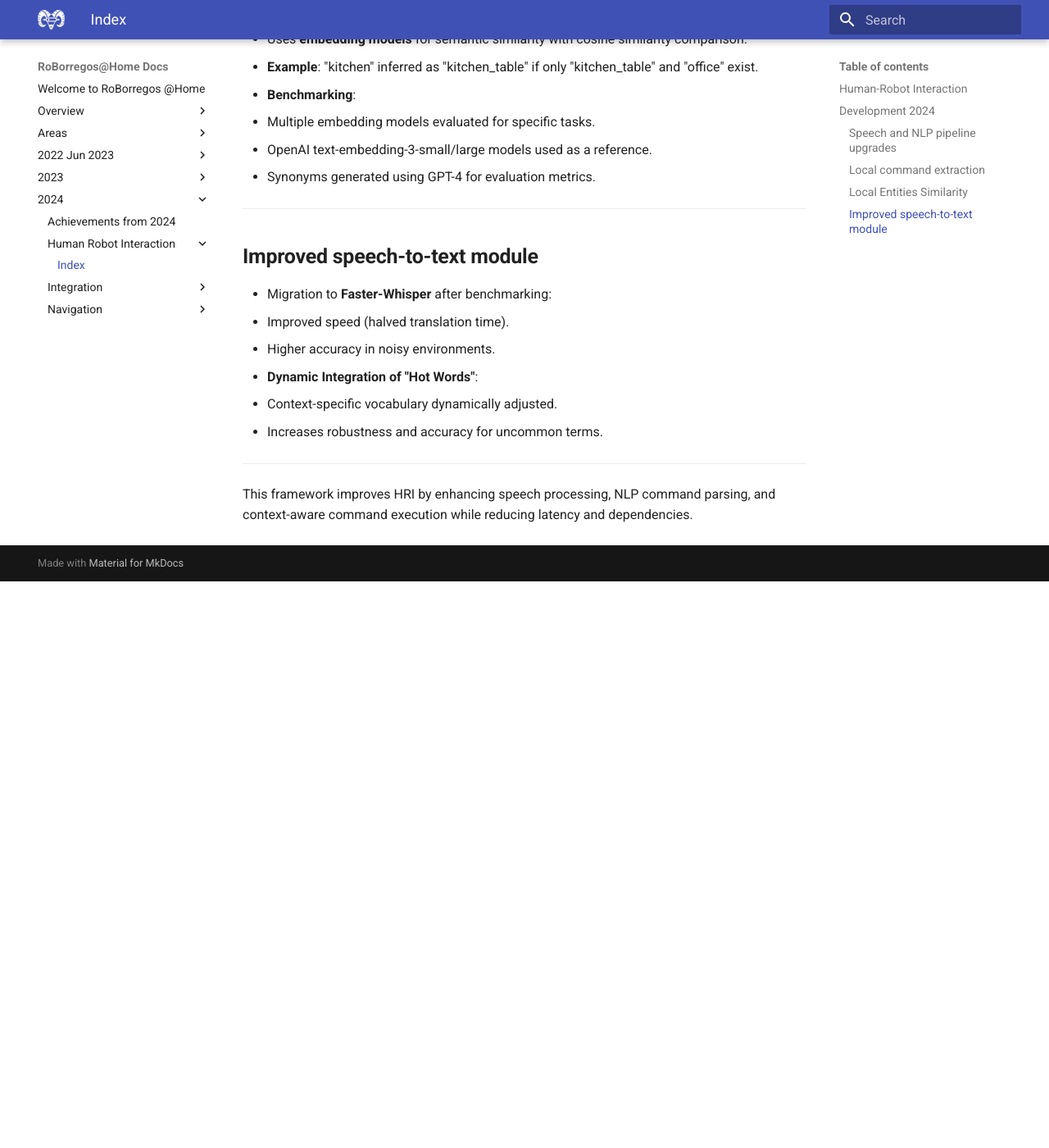
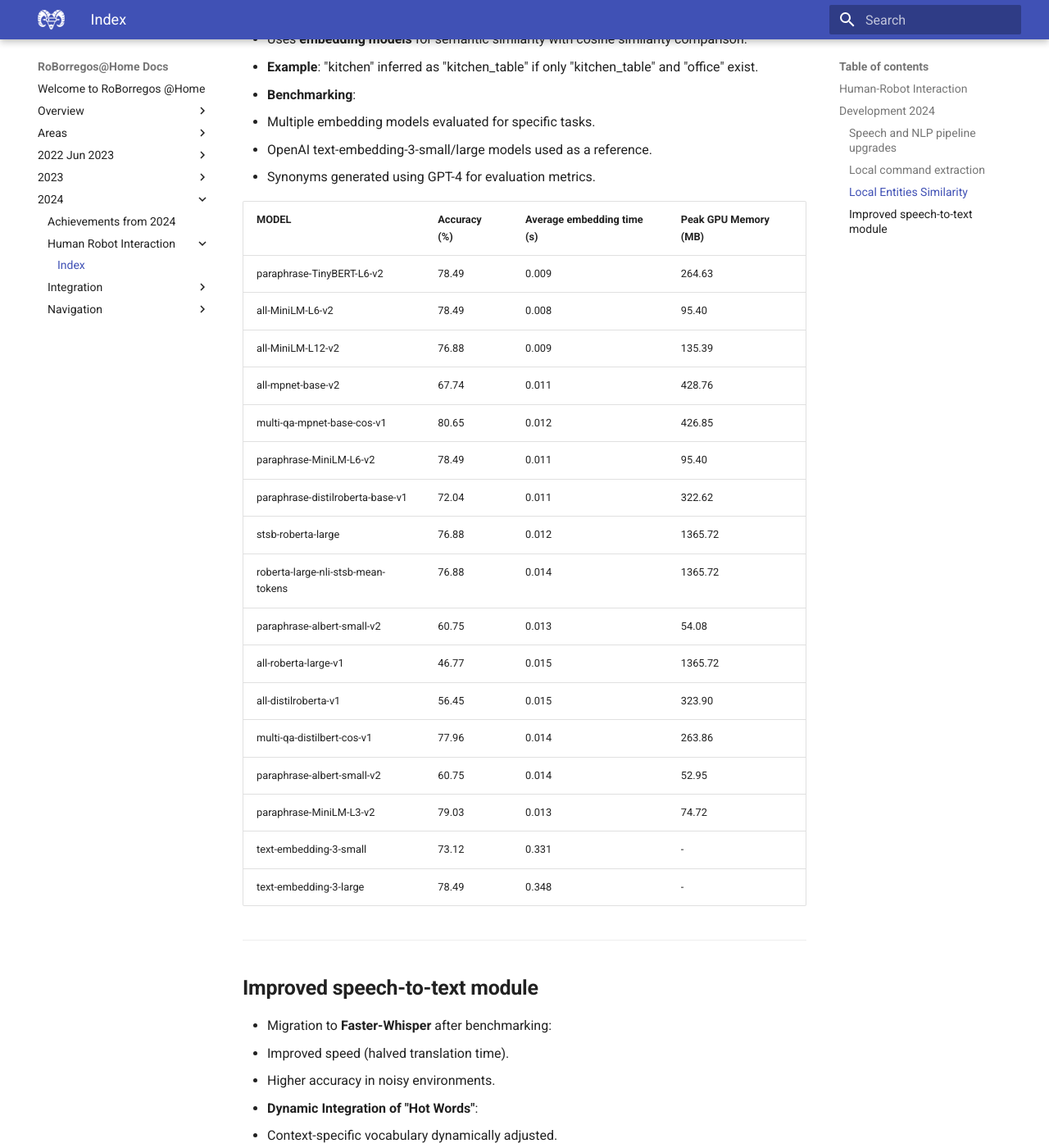
Before and after one commit to RoBorregos/Home-Docs, an MkDocs documentation site: the page built from docs/2024/Human-Robot Interaction/index.md, in a window 1280 px wide and 1400 px high, scrolled down 1160 px. Shown: the whole window at 82% size. Built offline with MkDocs 1.6.1 and Material for MkDocs 9.7.7, drawn with Linux system fonts in a browser that asks for light colours; before the commit the page ends 1869 px from its top, so only the background shows below that; some of the changed text lies outside the part shown.

Commit message:
assets added and formatting

```diff
--- a/docs/2024/Human-Robot Interaction/index.md
+++ b/docs/2024/Human-Robot Interaction/index.md
@@ -15,6 +15,8 @@
 - **NLP Pipeline**:
   - Processes interpreted text into robot-executable commands.
   - Embeds actions for semantic matching when exact matches are unavailable.
+
+
 
 ---
 
@@ -37,6 +39,27 @@
   - OpenAI text-embedding-3-small/large models used as a reference.
   - Synonyms generated using GPT-4 for evaluation metrics.
 
+| MODEL                               | Accuracy (%) | Average embedding time (s) | Peak GPU Memory (MB) |
+|-------------------------------------|--------------|-----------------------------|-----------------------|
+| paraphrase-TinyBERT-L6-v2           | 78.49        | 0.009                       | 264.63                |
+| all-MiniLM-L6-v2                    | 78.49        | 0.008                       | 95.40                 |
+| all-MiniLM-L12-v2                   | 76.88        | 0.009                       | 135.39                |
+| all-mpnet-base-v2                   | 67.74        | 0.011                       | 428.76                |
+| multi-qa-mpnet-base-cos-v1          | 80.65        | 0.012                       | 426.85                |
+| paraphrase-MiniLM-L6-v2             | 78.49        | 0.011                       | 95.40                 |
+| paraphrase-distilroberta-base-v1    | 72.04        | 0.011                       | 322.62                |
+| stsb-roberta-large                  | 76.88        | 0.012                       | 1365.72               |
+| roberta-large-nli-stsb-mean-tokens  | 76.88        | 0.014                       | 1365.72               |
+| paraphrase-albert-small-v2          | 60.75        | 0.013                       | 54.08                 |
+| all-roberta-large-v1                | 46.77        | 0.015                       | 1365.72               |
+| all-distilroberta-v1                | 56.45        | 0.015                       | 323.90                |
+| multi-qa-distilbert-cos-v1          | 77.96        | 0.014                       | 263.86                |
+| paraphrase-albert-small-v2          | 60.75        | 0.014                       | 52.95                 |
+| paraphrase-MiniLM-L3-v2             | 79.03        | 0.013                       | 74.72                 |
+| text-embedding-3-small              | 73.12        | 0.331                       | -                     |
+| text-embedding-3-large              | 78.49        | 0.348                       | -                     |
+
+
 ---
 
 ## **Improved speech-to-text module**
@@ -47,6 +70,20 @@
   - Context-specific vocabulary dynamically adjusted.
   - Increases robustness and accuracy for uncommon terms.
 
+
+| File (10s)   | Size (MB) | Faster-whisper accuracy | Time (s) | Whisper accuracy | Time (s) |
+|--------------|-----------|-------------------------|----------|------------------|----------|
+| test1.wav    | 1.22      | 85.7%                  | 0.64     | 71.4%           | 1.25     |
+| test2.wav    | 1.22      | 77.8%                  | 0.71     | 33.3%           | 1.44     |
+| test3.wav    | 1.22      | 71.4%                  | 0.66     | 57.1%           | 1.13     |
+| test4.wav    | 1.22      | 80%                    | 0.70     | 60%             | 1.36     |
+| test5.wav    | 1.53      | 71.4%                  | 4.68     | 71.4%           | 4.5      |
+| test6.wav    | 1.83      | 42.9%                  | 0.63     | 28.6%           | 1.03     |
+| test7.wav    | 1.83      | 90%                    | 0.64     | 90%             | 0.87     |
+| test8.wav    | 1.83      | 83.3%                  | 0.61     | 66.7%           | 0.99     |
+| test9.wav    | 1.83      | 100%                   | 0.62     | 100%            | 0.94     |
+| test10.wav   | 1.83      | 100%                   | 0.58     | 100%            | 0.77     |
+
 ---
 
 This framework improves HRI by enhancing speech processing, NLP command parsing, and context-aware command execution while reducing latency and dependencies.
```
Also changed, not shown: docs/Areas/HRI.md (+11 -2 lines), docs/assets/home/HRI/HRI-Pipeline.jpeg (added).
